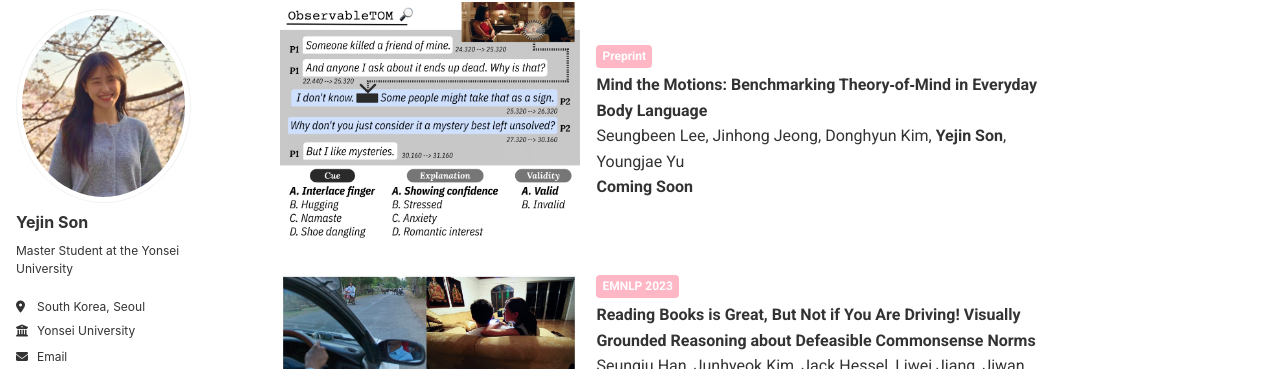
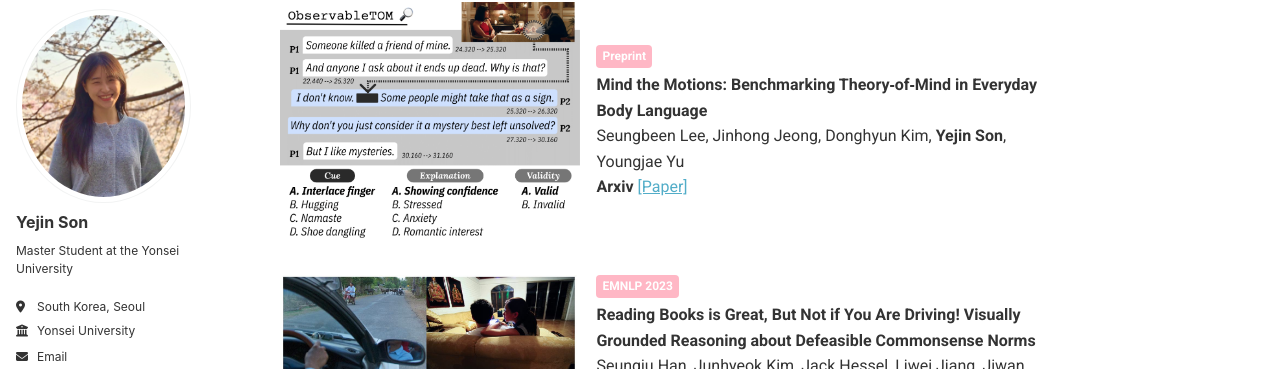
Before and after one commit to ozzaney/ozzaney.github.io, a Jekyll site: the page built from _pages/about.md, in a window 1280 px wide and 900 px high, scrolled down 1470 px. Shown: the part 83-452 px from the top of the window. Built offline with Jekyll 4.4.1, drawn with Linux system fonts in a browser that asks for light colours; some web fonts are replaced.

Commit message:
Update about.md

```diff
--- a/_pages/about.md
+++ b/_pages/about.md
@@ -89,7 +89,8 @@ I pursue research in Multimodal learning, with a particular focus on **Social-Aw
     </div><br>
     <span class="papertitle" style="font-size: 16px;"><strong>Mind the Motions: Benchmarking Theory‑of‑Mind in Everyday Body Language</strong></span><br>
     Seungbeen Lee, Jinhong Jeong, Donghyun Kim, <strong>Yejin Son</strong>, Youngjae Yu<br>
-    <strong>Coming Soon</strong>
+    <strong>Arxiv</strong>
+    <a href="https://arxiv.org/abs/2511.15887">[Paper]</a>
   </div>
 </div>
 
```
